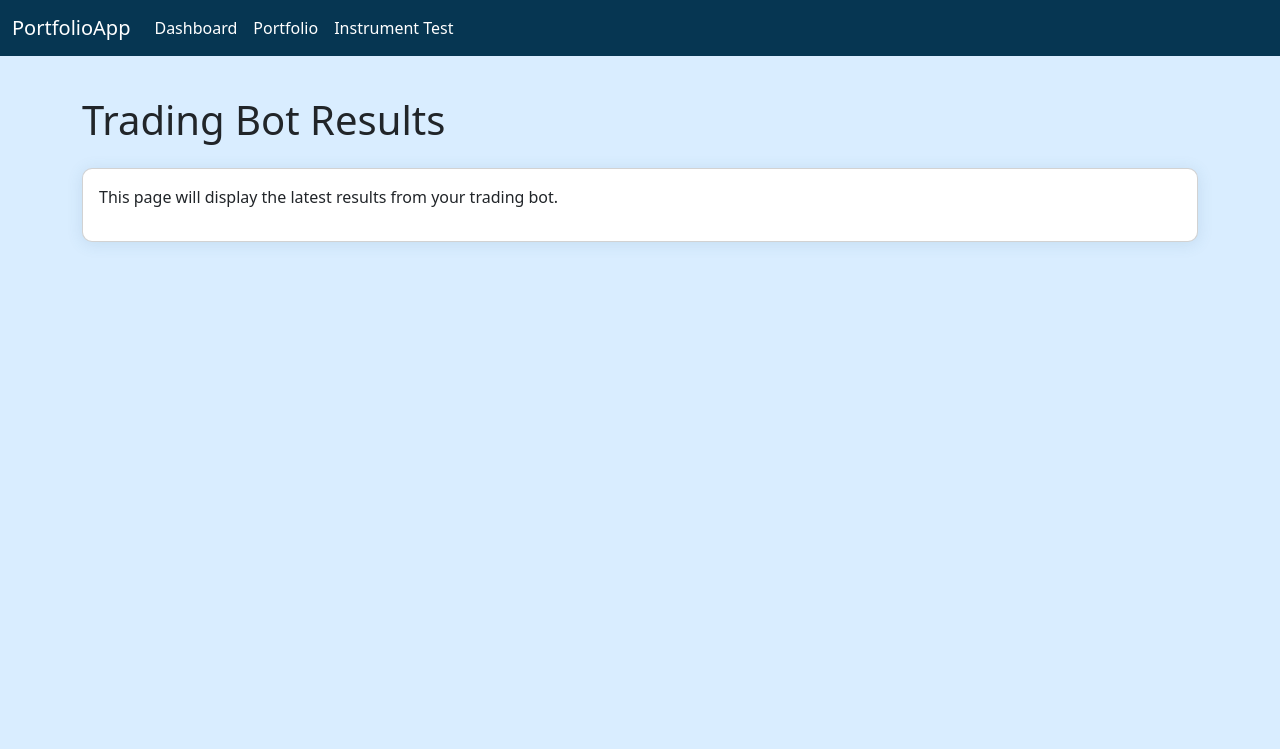
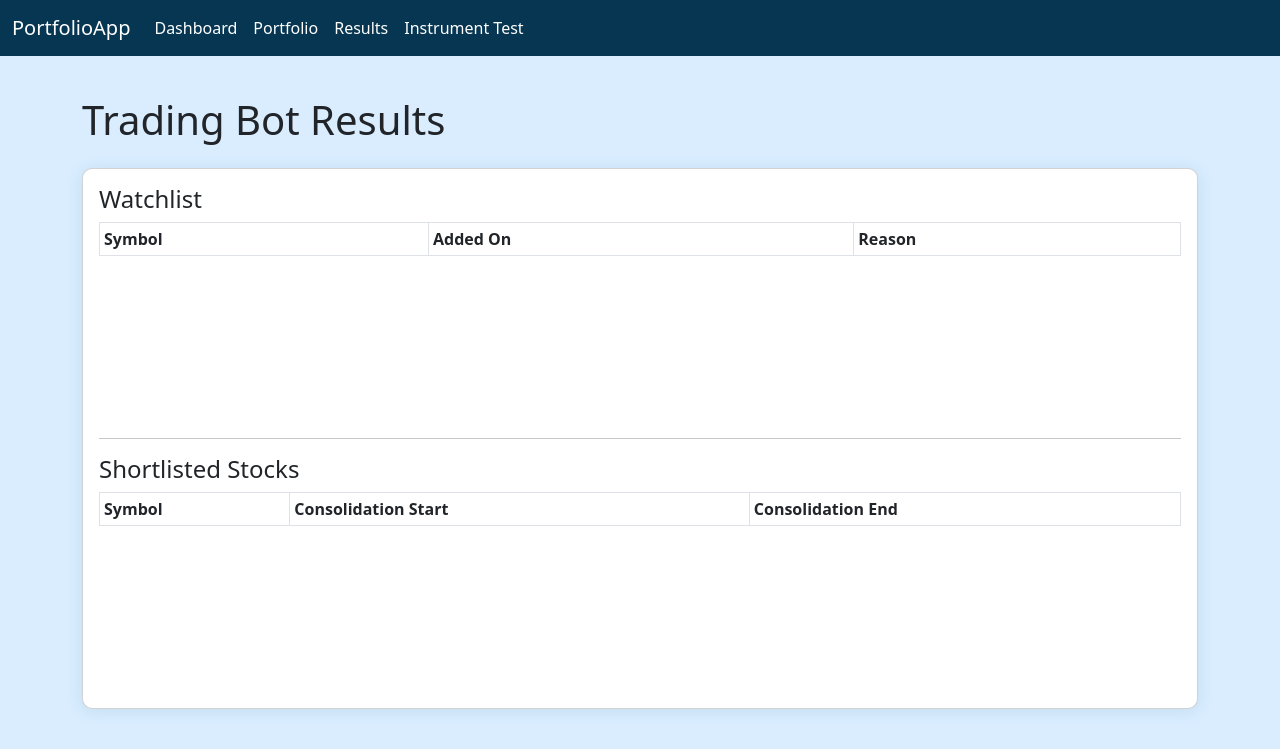
Before and after one commit to allenroy096-cpu/Caden-Traders, a Flask app: template templates/results.html in a window 1280 px wide. Shown: the top 749 px of the page. Run offline with Flask 3, Linux system fonts and the light colour scheme; the template is opened without the code that fills it, so the values that code supplies are empty.

Commit message:
modified:   app/__init__.py 	new file:   app/routes/results_routes.py 	modified:   templates/base.html 	modified:   templates/results.html

```diff
--- a/app/__init__.py
+++ b/app/__init__.py
@@ -1,5 +1,7 @@
 from flask import Flask
 from app.routes.main_routes import main
+from app.routes.results_routes import results
 
 app = Flask(__name__)
 app.register_blueprint(main)
+app.register_blueprint(results)
--- a/templates/base.html
+++ b/templates/base.html
@@ -33,6 +33,7 @@
       <ul class="navbar-nav">
   <li class="nav-item"><a class="nav-link" href="/">Dashboard</a></li>
   <li class="nav-item"><a class="nav-link" href="/portfolio">Portfolio</a></li>
+  <li class="nav-item"><a class="nav-link" href="/results">Results</a></li>
   <!-- <li class="nav-item"><a class="nav-link" href="/predict">ML Prediction</a></li> -->
   <!-- <li class="nav-item"><a class="nav-link" href="/insights">Insights</a></li> -->
   <li class="nav-item"><a class="nav-link" href="/instrument_test">Instrument Test</a></li>
--- a/templates/results.html
+++ b/templates/results.html
@@ -4,8 +4,68 @@
 <h1 class="mb-4">Trading Bot Results</h1>
 <div class="card mb-4">
   <div class="card-body">
-    <p>This page will display the latest results from your trading bot.</p>
-    <!-- TODO: Insert table or charts with results here -->
+    <h4>Watchlist</h4>
+    <div class="table-responsive mb-4">
+      <table class="table table-sm table-bordered" id="watchlist-table">
+        <thead><tr><th>Symbol</th><th>Added On</th><th>Reason</th></tr></thead>
+        <tbody></tbody>
+      </table>
+    </div>
+    <canvas id="watchlist-chart" height="120"></canvas>
+    <hr>
+    <h4>Shortlisted Stocks</h4>
+    <div class="table-responsive mb-4">
+      <table class="table table-sm table-bordered" id="shortlist-table">
+        <thead><tr><th>Symbol</th><th>Consolidation Start</th><th>Consolidation End</th></tr></thead>
+        <tbody></tbody>
+      </table>
+    </div>
+    <canvas id="shortlist-chart" height="120"></canvas>
   </div>
 </div>
 {% endblock %}
+{% block scripts %}
+<script src="https://cdn.jsdelivr.net/npm/chart.js"></script>
+<script>
+// Fetch and render watchlist
+fetch('/api/watchlist')
+  .then(r => r.json())
+  .then(data => {
+    const tbody = document.querySelector('#watchlist-table tbody');
+    tbody.innerHTML = '';
+    data.forEach(row => {
+      tbody.innerHTML += `<tr><td>${row.symbol}</td><td>${row.added_on}</td><td>${row.reason}</td></tr>`;
+    });
+    // Example: Chart of watchlist additions by date
+    const dateCounts = {};
+    data.forEach(row => { dateCounts[row.added_on] = (dateCounts[row.added_on]||0)+1; });
+    const labels = Object.keys(dateCounts);
+    const values = Object.values(dateCounts);
+    new Chart(document.getElementById('watchlist-chart').getContext('2d'), {
+      type: 'bar',
+      data: { labels, datasets: [{ label: 'Additions', data: values, backgroundColor: 'rgba(54,162,235,0.5)' }] },
+      options: { responsive: true, plugins: { legend: { display: false } } }
+    });
+  });
+// Fetch and render shortlist
+fetch('/api/shortlist')
+  .then(r => r.json())
+  .then(data => {
+    const tbody = document.querySelector('#shortlist-table tbody');
+    tbody.innerHTML = '';
+    data.forEach(row => {
+      tbody.innerHTML += `<tr><td>${row.symbol}</td><td>${row.consolidation_start}</td><td>${row.consolidation_end}</td></tr>`;
+    });
+    // Example: Chart of shortlisted stocks by consolidation start
+    const dateCounts = {};
+    data.forEach(row => { dateCounts[row.consolidation_start] = (dateCounts[row.consolidation_start]||0)+1; });
+    const labels = Object.keys(dateCounts);
+    const values = Object.values(dateCounts);
+    new Chart(document.getElementById('shortlist-chart').getContext('2d'), {
+      type: 'bar',
+      data: { labels, datasets: [{ label: 'Shortlists', data: values, backgroundColor: 'rgba(255,99,132,0.5)' }] },
+      options: { responsive: true, plugins: { legend: { display: false } } }
+    });
+  });
+</script>
+{% endblock %}
```
Also changed, not shown: app/routes/results_routes.py (added, +33 -0 lines).
